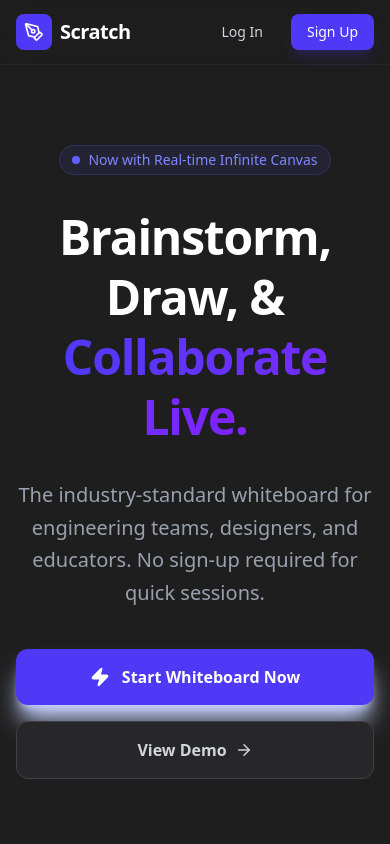
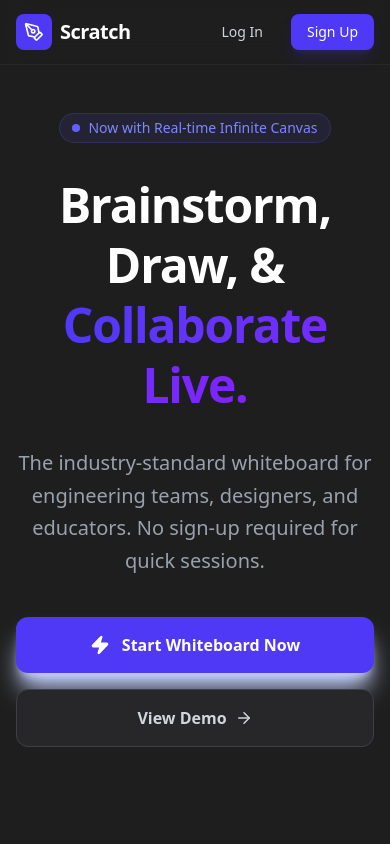
Before and after one commit to tusharbansal19/Scratch, a React (Vite) app in the folder client/: page / in a window 390 px wide. Shown: the top 844 px of the page. Built offline with nearby package versions, Linux system fonts and the light colour scheme; no server answers.

Commit message:
Enhance UI responsiveness and toolbar positioning

```diff
--- a/client/src/components/Toolbar.tsx
+++ b/client/src/components/Toolbar.tsx
@@ -54,21 +54,22 @@ export default function Toolbar() {
 
             {/* Main Toolbar Container */}
             <div className={`
-                fixed z-40 flex flex-col gap-2 md:gap-4 transition-all duration-300 ease-in-out origin-bottom-left
-                md:absolute md:top-1/2 md:left-4 md:-translate-y-1/2 md:bottom-auto md:origin-center
-                bottom-20 left-4
+                fixed z-40 flex flex-col gap-2 transition-all duration-300 ease-in-out origin-left
+                md:absolute md:top-1/2 md:left-4 md:-translate-y-1/2 md:origin-center
+                bottom-24 left-4
+                max-h-[calc(100vh-7rem)] overflow-y-auto hidden-scrollbar overscroll-contain
                 ${isMobileMenuOpen ? 'opacity-100 translate-y-0 scale-100' : 'opacity-0 translate-y-8 scale-90 pointer-events-none md:opacity-100 md:translate-y-0 md:scale-100 md:pointer-events-auto'}
             `}>
                 {/* Main Toolbar */}
-                <div className="bg-[#1e1e1e]/90 backdrop-blur-md p-2 md:p-3 rounded-xl md:rounded-2xl border border-gray-700 shadow-2xl flex flex-col gap-1 md:gap-3">
+                <div className="bg-[#1e1e1e]/90 backdrop-blur-md p-1.5 md:p-2 rounded-xl md:rounded-2xl border border-gray-700 shadow-2xl flex flex-col gap-1 shrink-0">
                     {tools.map((t) => (
                         <button
                             key={t.id}
                             onClick={() => {
                                 handleSetTool(t.id);
-                                setIsMobileMenuOpen(false); // Close on selection for mobile convenience
+                                setIsMobileMenuOpen(false);
                             }}
-                            className={`p-3 rounded-xl transition-all duration-200 group relative
+                            className={`p-2 md:p-2.5 rounded-lg md:rounded-xl transition-all duration-200 group relative
                               ${tool === t.id
                                     ? 'bg-indigo-600 text-white shadow-lg shadow-indigo-600/20'
                                     : 'text-gray-400 hover:bg-gray-700/50 hover:text-white'
@@ -78,42 +79,42 @@ export default function Toolbar() {
                             <t.icon size={20} />
 
                             {/* Tooltip (Desktop Only) */}
-                            <div className="hidden md:block absolute left-full ml-4 top-1/2 -translate-y-1/2 px-2 py-1 bg-gray-900 text-white text-xs rounded opacity-0 group-hover:opacity-100 whitespace-nowrap pointer-events-none transition-opacity border border-gray-800">
+                            <div className="hidden md:block absolute left-full ml-4 top-1/2 -translate-y-1/2 px-2 py-1 bg-gray-900 text-white text-xs rounded opacity-0 group-hover:opacity-100 whitespace-nowrap pointer-events-none transition-opacity border border-gray-800 z-50">
                                 {t.label} <span className="text-gray-500 ml-1">({t.shortcut})</span>
                             </div>
                         </button>
                     ))}
 
-                    <div className="h-px bg-gray-700/50 my-1" />
+                    <div className="h-px bg-gray-700/50 my-0.5" />
 
                     {/* Clear Board Button */}
                     <button
                         onClick={handleClearBoard}
-                        className="p-3 rounded-xl text-red-400 hover:bg-red-500/10 hover:text-red-500 transition-all duration-200 group relative"
+                        className="p-2 md:p-2.5 rounded-lg md:rounded-xl text-red-400 hover:bg-red-500/10 hover:text-red-500 transition-all duration-200 group relative"
                         title="Clear Board"
                     >
                         <Trash2 size={20} />
                         {/* Tooltip */}
-                        <div className="hidden md:block absolute left-full ml-4 top-1/2 -translate-y-1/2 px-2 py-1 bg-gray-900 text-white text-xs rounded opacity-0 group-hover:opacity-100 whitespace-nowrap pointer-events-none transition-opacity border border-gray-800">
+                        <div className="hidden md:block absolute left-full ml-4 top-1/2 -translate-y-1/2 px-2 py-1 bg-gray-900 text-white text-xs rounded opacity-0 group-hover:opacity-100 whitespace-nowrap pointer-events-none transition-opacity border border-gray-800 z-50">
                             Clear Board
                         </div>
                     </button>
 
-                    <div className="h-px bg-gray-700/50 my-1" />
+                    <div className="h-px bg-gray-700/50 my-0.5" />
 
                     {/* Color Picker Trigger */}
                     <div className="relative">
                         <button
                             onClick={() => setShowColorPicker(!showColorPicker)}
-                            className="w-8 h-8 md:w-10 md:h-10 rounded-lg md:rounded-xl border-2 border-gray-600 flex items-center justify-center transition-transform hover:scale-105 mx-auto"
+                            className="w-8 h-8 md:w-9 md:h-9 rounded-lg border-2 border-gray-600 flex items-center justify-center transition-transform hover:scale-105 mx-auto"
                             style={{ backgroundColor: color }}
                         >
-                            <div className="w-full h-full rounded md:rounded-lg ring-1 ring-inset ring-black/20" />
+                            <div className="hidden" />
                         </button>
 
                         {/* Popover Color Picker */}
                         {showColorPicker && (
-                            <div className="absolute left-full ml-4 top-auto bottom-0 md:top-0 md:bottom-auto p-2 md:p-3 bg-[#1e1e1e] rounded-xl border border-gray-700 shadow-xl grid grid-cols-3 gap-1 md:gap-2 w-32 md:w-48 z-50">
+                            <div className="absolute left-full ml-4 bottom-0 md:top-1/2 md:-translate-y-1/2 p-2 bg-[#1e1e1e] rounded-xl border border-gray-700 shadow-xl grid grid-cols-3 gap-1 w-32 md:w-40 z-50">
                                 {['#3b82f6', '#ef4444', '#10b981', '#f59e0b', '#8b5cf6', '#ec4899', '#ffffff', '#000000', '#9ca3af'].map((c) => (
                                     <button
                                         key={c}
@@ -122,7 +123,7 @@ export default function Toolbar() {
                                             setShowColorPicker(false);
                                             setIsMobileMenuOpen(false);
                                         }}
-                                        className="w-6 h-6 md:w-8 md:h-8 rounded-md md:rounded-lg border border-gray-600 hover:scale-110 transition-transform"
+                                        className="w-6 h-6 rounded-md border border-gray-600 hover:scale-110 transition-transform"
                                         style={{ backgroundColor: c }}
                                     />
                                 ))}
@@ -132,7 +133,7 @@ export default function Toolbar() {
                 </div>
 
                 {/* Background Controls */}
-                <div className="bg-[#1e1e1e]/90 backdrop-blur-md p-1.5 md:p-2 rounded-xl md:rounded-2xl border border-gray-700 shadow-xl flex flex-col gap-1 md:gap-2">
+                <div className="bg-[#1e1e1e]/90 backdrop-blur-md p-1.5 rounded-xl md:rounded-2xl border border-gray-700 shadow-xl flex flex-col gap-1 shrink-0">
                     {backgrounds.map((bg) => (
                         <button
                             key={bg.id}
@@ -140,11 +141,11 @@ export default function Toolbar() {
                                 handleSetBackgroundColor(bg.id);
                                 setIsMobileMenuOpen(false);
                             }}
-                            className={`p-1.5 md:p-2 rounded-lg transition-colors ${backgroundColor === bg.id ? 'bg-gray-700 text-white' : 'text-gray-500 hover:text-gray-300'
+                            className={`p-2 rounded-lg transition-colors ${backgroundColor === bg.id ? 'bg-gray-700 text-white' : 'text-gray-500 hover:text-gray-300'
                                 }`}
                             title={bg.label}
                         >
-                            <bg.icon className="w-4 h-4 md:w-[18px] md:h-[18px]" />
+                            <bg.icon size={18} />
                         </button>
                     ))}
                 </div>
--- a/client/src/index.css
+++ b/client/src/index.css
@@ -5,7 +5,41 @@ body {
   margin: 0;
   padding: 0;
   overflow: auto;
-  /* Changed from hidden to auto to allow scrolling on Home */
   background-color: #1e1e1e;
   color: white;
 }
+
+/* Custom Scrollbar for Windows/Webkit */
+::-webkit-scrollbar {
+  width: 10px;
+  height: 10px;
+}
+
+::-webkit-scrollbar-track {
+  background: #1e1e1e;
+}
+
+::-webkit-scrollbar-thumb {
+  background: #3f3f46;
+  border-radius: 5px;
+  border: 2px solid #1e1e1e;
+}
+
+::-webkit-scrollbar-thumb:hover {
+  background: #52525b;
+}
+
+/* For Firefox */
+* {
+  scrollbar-width: thin;
+  scrollbar-color: #3f3f46 #1e1e1e;
+}
+
+.hidden-scrollbar::-webkit-scrollbar {
+  display: none;
+}
+
+.hidden-scrollbar {
+  -ms-overflow-style: none;
+  scrollbar-width: none;
+}
--- a/client/src/pages/Home.tsx
+++ b/client/src/pages/Home.tsx
@@ -77,7 +77,7 @@ export default function Home() {
             </nav>
 
             {/* Hero Section */}
-            <main className="max-w-7xl mx-auto px-4 sm:px-6 lg:px-8 py-20 lg:py-32">
+            <main className="max-w-7xl mx-auto px-4 sm:px-6 lg:px-8 py-12 md:py-20 lg:py-32">
                 <div className="text-center max-w-4xl mx-auto">
                     <div className="inline-flex items-center gap-2 px-3 py-1 rounded-full bg-indigo-500/10 text-indigo-400 text-sm font-medium mb-8 border border-indigo-500/20">
                         <span className="relative flex h-2 w-2">
```
